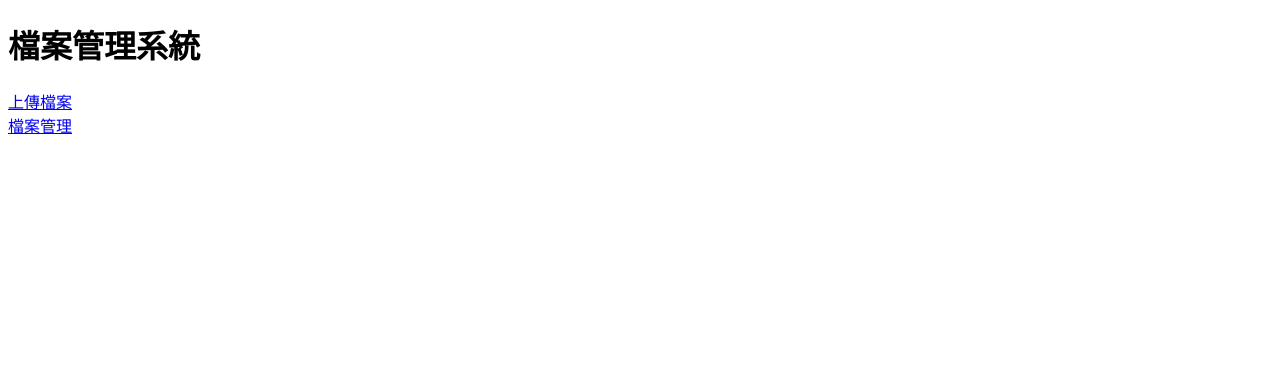
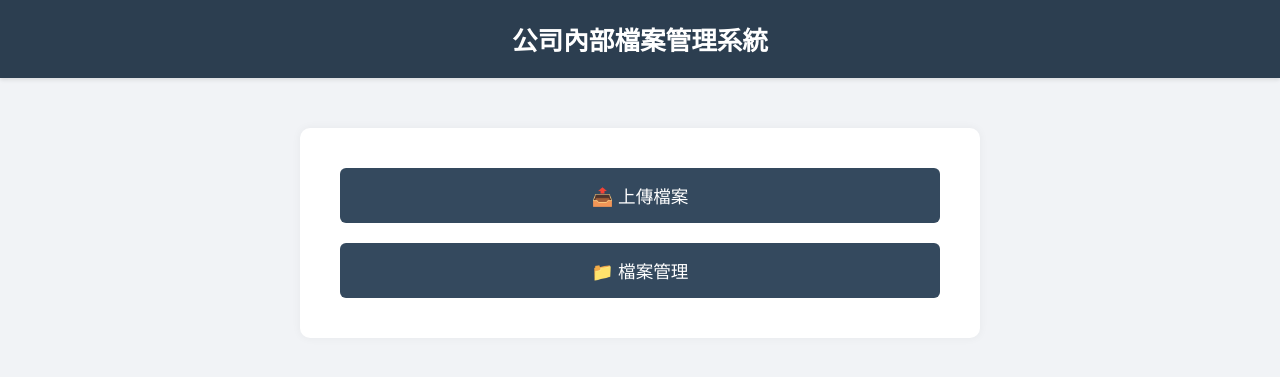
Before and after one commit to Ting-Yu-Lai/file_practice, a PHP site: page / in a window 1280 px wide. Shown: the top 377 px of the page. Run offline with PHP 8.4, Linux system fonts and the light colour scheme.

```diff
--- a/index.php
+++ b/index.php
@@ -1,22 +1,83 @@
 <!DOCTYPE html>
 <html lang="en">
 <head>
-    <meta charset="UTF-8">
-    <meta name="viewport" content="width=device-width, initial-scale=1.0">
-    <title>檔案管理</title>
-    <style>
+  <meta charset="UTF-8" />
+  <meta name="viewport" content="width=device-width, initial-scale=1.0"/>
+  <title>公司內部檔案管理系統</title>
+  <style>
+    /* 整體背景與字型設定 */
+    body {
+      font-family: "Segoe UI", "Microsoft JhengHei", sans-serif;
+      background-color: #f1f3f6;
+      color: #333;
+      margin: 0;
+      padding: 0;
+    }
 
-    </style>
+    /* 頁首標題樣式 */
+    header {
+      background-color: #2c3e50;
+      color: white;
+      padding: 20px;
+      text-align: center;
+      font-size: 1.6rem;
+      font-weight: bold;
+      box-shadow: 0 2px 4px rgba(0,0,0,0.1);
+    }
+
+    /* 主體容器 */
+    .container {
+      max-width: 600px;
+      margin: 50px auto;
+      background-color: white;
+      padding: 40px;
+      border-radius: 10px;
+      box-shadow: 0 0 10px rgba(0,0,0,0.05);
+    }
+
+    .btn-group {
+      display: flex;
+      flex-direction: column;
+      gap: 20px;
+    }
+
+    a.button {
+      display: block;
+      background-color: #34495e;
+      color: white;
+      padding: 15px;
+      text-align: center;
+      text-decoration: none;
+      font-size: 1.1rem;
+      border-radius: 6px;
+      transition: background-color 0.3s ease;
+    }
+
+    a.button:hover {
+      background-color: #1abc9c;
+    }
+
+    /* RWD 手機適配 */
+    @media (max-width: 600px) {
+      .container {
+        margin: 20px;
+        padding: 20px;
+      }
+
+      a.button {
+        font-size: 1rem;
+        padding: 12px;
+      }
+    }
+  </style>
 </head>
 <body>
-    <!-- 做一個檔案上傳的表單 -->
-    <h1>檔案管理系統</h1>
-    <div>
-        <a href="./upload.php">上傳檔案</a>
+  <header>公司內部檔案管理系統</header>
+  <div class="container">
+    <div class="btn-group">
+      <a href="./upload.php" class="button">📤 上傳檔案</a>
+      <a href="./manage.php" class="button">📁 檔案管理</a>
     </div>
-    <!-- 做一個檔案管理的 -->
-    <div>
-        <a href="./manage.php">檔案管理</a>
-    </div>
+  </div>
 </body>
 </html>
--- a/manage.php
+++ b/manage.php
@@ -12,6 +12,7 @@ $pdo = new PDO($dsn, 'root', '');
 </head>
 
 <body>
+    <a href="./upload.php">新增檔案</a>
     <?php
     $sql = "SELECT * FROM files";
     $rows = $pdo->query($sql)->fetchAll(PDO::FETCH_ASSOC);
@@ -41,8 +42,8 @@ $pdo = new PDO($dsn, 'root', '');
         <p>
             <?=$row['description'];?>
         </p>
-        <button type="button">edit</button>
-        <button type="button">delete</button>
+        <button type="button" onclick="location.href='edit.php?id=<?=$row['id'];?>'">edit</button>
+        <button type="button" onclick="location.href='del.php?id=<?=$row['id'];?>'">delete</button>
 
     <?php endforeach; ?>
 
--- a/upload_file.php
+++ b/upload_file.php
@@ -15,9 +15,9 @@ $pdo = new PDO($dsn, 'root', '');
 <body>
     <?php
     // 檢查是否有上傳檔案
-    print_r($_POST);
-    // echo "<br>";
-    print_r($_FILES);
+    // print_r($_POST);
+    // // echo "<br>";
+    // print_r($_FILES);
     ?>
     <?php
     if (!empty($_FILES['name']['tmp_name'][0])) {
```
Also changed, not shown: db.php (added, +61 -0 lines), del.php (added, +10 -0 lines), edit.php (added, +53 -0 lines), files/upload_db.sql (added, +68 -0 lines), save.php (added, +17 -0 lines), files/00.png (added), files/01.png (added), files/09.png (added), files/10.png (added), files/11.png (added).
